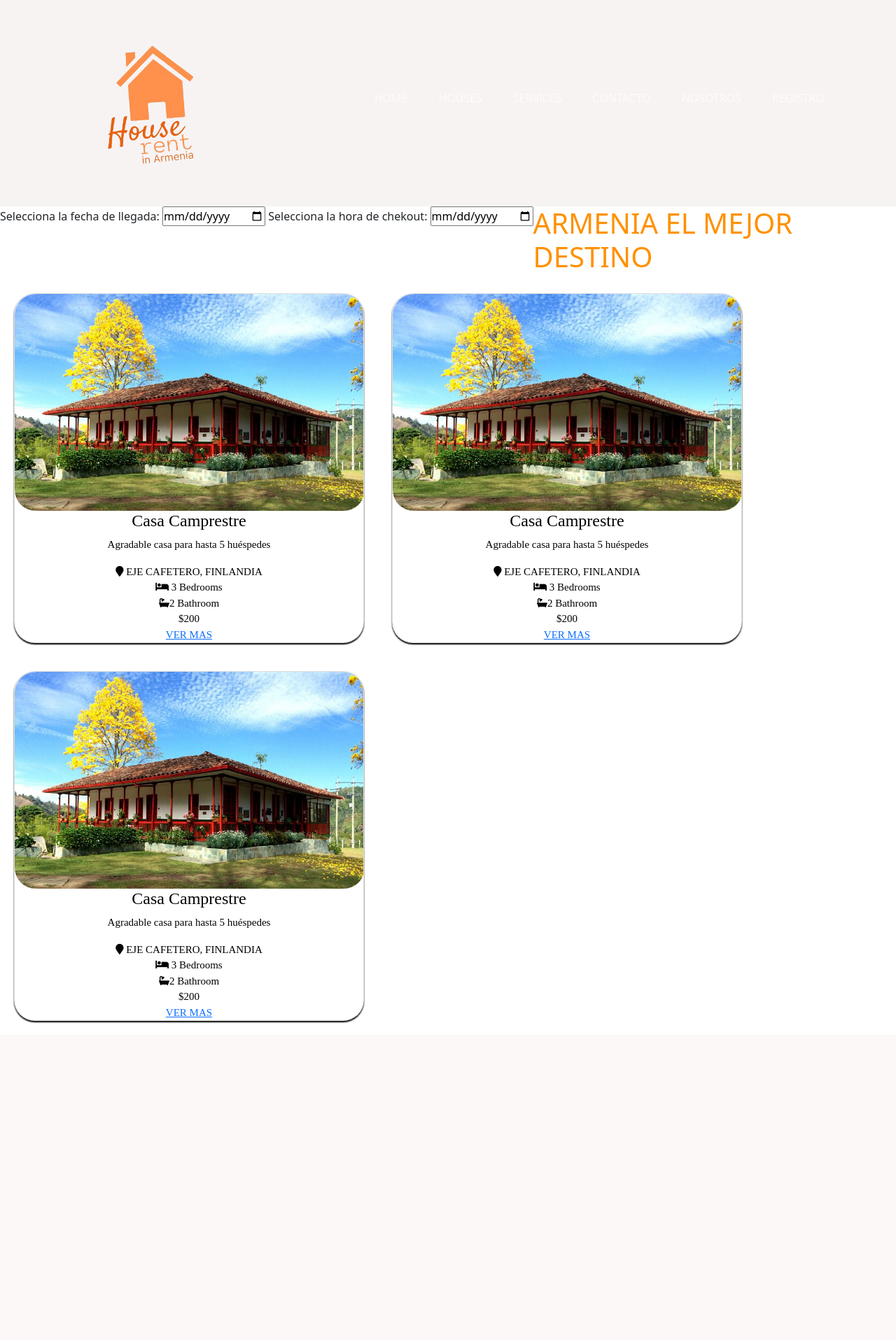
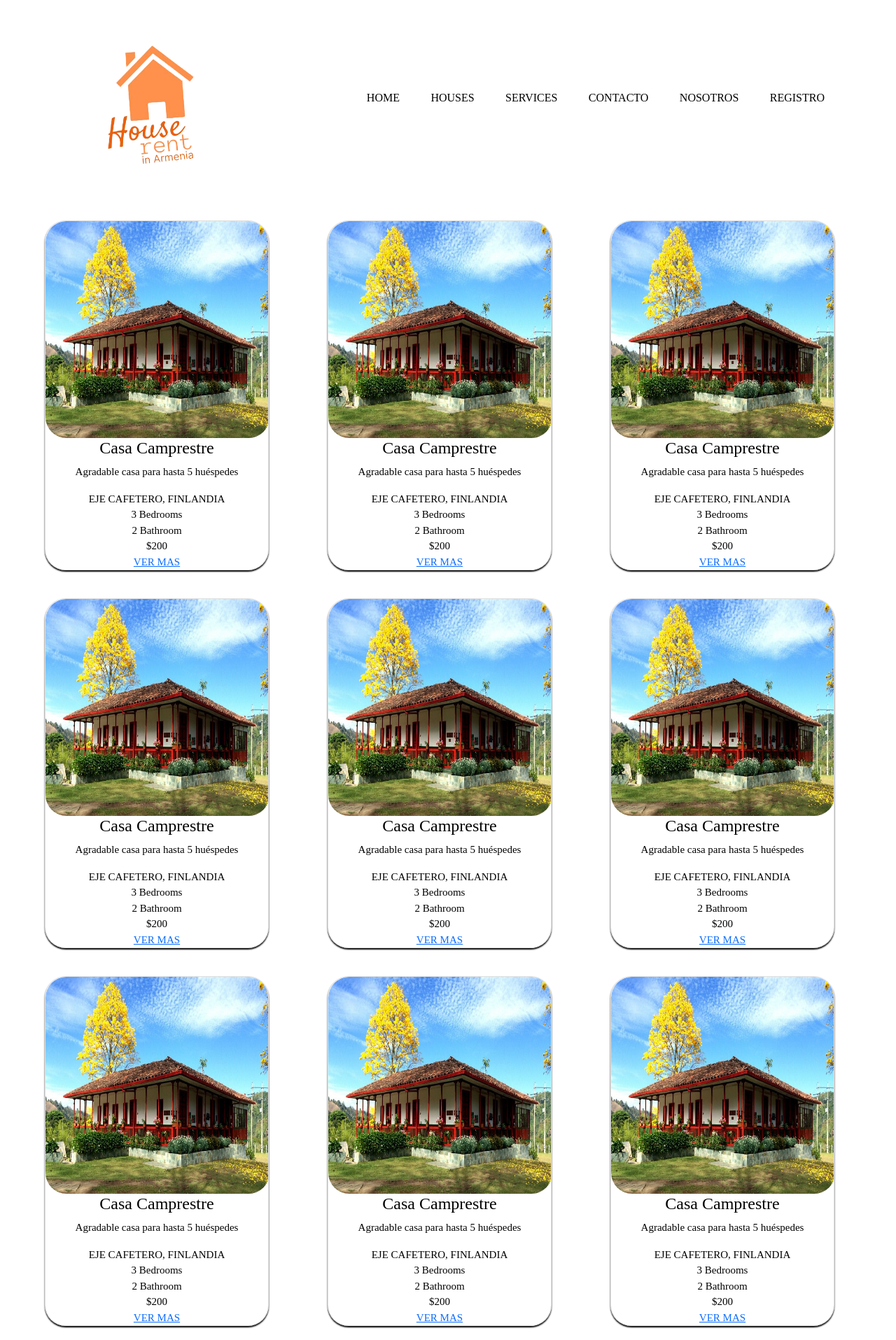
Before and after one commit to PaolaRoa/airbnb_criollo, a PHP site: page / in a window 1280 px wide. Shown: the whole page at 70% size. Before the commit the page ends 1462 px from the top, so only its background shows below. Run offline with PHP 8.4, Linux system fonts and the light colour scheme; some libraries are stand-ins or nearby versions.

Commit message:
changes index

```diff
--- a/assests/css/styles.css
+++ b/assests/css/styles.css
@@ -7,11 +7,12 @@
    }
 
    body{
-    background: #ffffff;
+    font-family: Arial, Helvetica, sans-serif;
+    margin: 0;
    }
 
    .navbar {
-       background-color: hsl(0, 20%, 96%);
+       background-color: hsla(0, 0%, 100%, 0.568);
        height: 40%;
     }
    .logo {
@@ -27,6 +28,7 @@
    }
 
    .title {
+       font-family: Arial, Helvetica, sans-serif;
        color:  #ff9100 ;
        align-items: center;
        display: flex;
@@ -58,8 +60,8 @@
    .menu > li > a{
     display: block;
     padding: 15px 20px;
-    color: #fffbfb;
-    font-family: 'Open sans';
+    color: #000000;
+    font-family: 'Arial, Helvetica, sans-serif';
     text-decoration: none;
    }
 
@@ -84,7 +86,7 @@
     display: block;
     padding: 15px;
     color: rgb(3, 3, 3);
-    font-family: 'Open sans';
+    font-family: 'Arial, Helvetica, sans-serif';
     text-decoration: none;
    }
 
@@ -98,20 +100,19 @@
    /*  CARDS          */
    /* --------------- */
 
-   /*.contenedor-tarjetas {
+   .contenedor-tarjetas {
     width: 100%;
     max-width: 1200px;
     height: 430;
     display: flex;
     flex-wrap: wrap;
     justify-content: center;
-    margin: auto;
     align-items: center;
 
-     }*/
+     }
 
      .card{
-    width: 500px;
+    width: 320px;
     height: 500px;
     border-radius: 30px;
     box-shadow: 0 2px 2px rgb(0, 0, 0);
@@ -119,9 +120,10 @@
     margin:20px;
     text-align: center;
     transition: all 0.25s;
-    font-family: 'Bodoni Moda', serif;
+    font-family: 'Arial, Helvetica, sans-serif';
     color: rgb(2, 2, 2);
-    background-color: hsl(0, 0%, 100%);
+    margin-left: 5%;
+    background-color: hsla(0, 0%, 100%, 0.568);
     font-size: 15px;
     float:left;
 
@@ -134,7 +136,7 @@
      }
 
      .card img{
-    width: 500px;
+    width: 320px;
     height: 320px;
     border-radius: 30px;
 
--- a/index.php
+++ b/index.php
@@ -1,19 +1,20 @@
 <!DOCTYPE html>
 <html lang="en">
+
 <head>
     <meta charset="UTF-8">
     <title>¡CASAS EN RENTA ARMENIA!</title>
     <meta name="viewport" content="width=device-width, user-scalable=no, initial-scale=1.0, maximum-scale=1.0, minimum-scale=1.0">
     <!-- BOOTSTRAP 4 -->
     <link href="https://cdn.jsdelivr.net/npm/bootstrap@5.0.0-beta2/dist/css/bootstrap.min.css" rel="stylesheet" integrity="sha384-BmbxuPwQa2lc/FVzBcNJ7UAyJxM6wuqIj61tLrc4wSX0szH/Ev+nYRRuWlolflfl" crossorigin="anonymous">
-    <!-- FONT AWESOEM -->
-    <link rel="stylesheet" href="https://use.fontawesome.com/releases/v5.6.3/css/all.css" integrity="sha384-UHRtZLI+pbxtHCWp1t77Bi1L4ZtiqrqD80Kn4Z8NTSRyMA2Fd33n5dQ8lWUE00s/" crossorigin="anonymous">
+    <!-- CSS STYLES INDEX -->
     <link rel="stylesheet" type="text/css" href="assests/css/styles.css">
 </head>
+
 <body>
     <!-- HEADER AND MENU -->
     <header>
-  <nav class="navbar navbar-light" >
+        <nav class="navbar navbar-light">
 
             <div class="container">
                 <img class="logo" src="assests/img/logo.png">
@@ -37,25 +38,12 @@
         </nav>
         <!-- HEADER AND MENU -->
 
-    <div class="formdate">
-       <form name="formulario" method="post" action="/send.php">
-         <!-- Campo de entrada de fecha -->
-         Selecciona la fecha de llegada:
-        <input type="date" name="fecha" />
-        <!-- Campo de entrada de hora -->
-        Selecciona la hora de chekout:
-        <input type="date" name="fecha" />
-      </form>
-    </div>
 
-    <div class ="title">
-        <h1>ARMENIA EL MEJOR DESTINO</h1>
-    </div>
 
         <!-- CARDS HOUSES -->
         <div class="contedor-tarjetas">
 
-    <div class ="card" >
+            <div class="card">
                 <img src="assests/img/photo1.jpg">
                 <h4>Casa Camprestre </h4>
                 <P>Agradable casa para hasta 5 huéspedes </P>
@@ -72,7 +60,7 @@
                 <div class="rent-price pull-left">$200</div>
                 <a href="#">VER MAS</a>
             </div>
-    <div class ="card" >
+            <div class="card">
                 <img src="assests/img/photo1.jpg">
                 <h4>Casa Camprestre </h4>
                 <P>Agradable casa para hasta 5 huéspedes </P>
@@ -89,7 +77,7 @@
                 <div class="rent-price pull-left">$200</div>
                 <a href="#">VER MAS</a>
             </div>
-    <div class ="card" >
+            <div class="card">
                 <img src="assests/img/photo1.jpg">
                 <h4>Casa Camprestre </h4>
                 <P>Agradable casa para hasta 5 huéspedes </P>
@@ -106,5 +94,109 @@
                 <div class="rent-price pull-left">$200</div>
                 <a href="#">VER MAS</a>
             </div>
+            <div class="card">
+                <img src="assests/img/photo1.jpg">
+                <h4>Casa Camprestre </h4>
+                <P>Agradable casa para hasta 5 huéspedes </P>
+                <span>
+                    <i class="fa fa-map-marker"></i>
+                    EJE CAFETERO, FINLANDIA
+                </span>
+                <span>
+                    <i class="fa fa-bed"></i> 3 Bedrooms
+                </span>
+                <span>
+                    <i class="fa fa-bath"></i>2 Bathroom
+                </span>
+                <div class="rent-price pull-left">$200</div>
+                <a href="#">VER MAS</a>
+            </div>
+            <div class="card">
+                <img src="assests/img/photo1.jpg">
+                <h4>Casa Camprestre </h4>
+                <P>Agradable casa para hasta 5 huéspedes </P>
+                <span>
+                    <i class="fa fa-map-marker"></i>
+                    EJE CAFETERO, FINLANDIA
+                </span>
+                <span>
+                    <i class="fa fa-bed"></i> 3 Bedrooms
+                </span>
+                <span>
+                    <i class="fa fa-bath"></i>2 Bathroom
+                </span>
+                <div class="rent-price pull-left">$200</div>
+                <a href="#">VER MAS</a>
+            </div>
+            <div class="card">
+                <img src="assests/img/photo1.jpg">
+                <h4>Casa Camprestre </h4>
+                <P>Agradable casa para hasta 5 huéspedes </P>
+                <span>
+                    <i class="fa fa-map-marker"></i>
+                    EJE CAFETERO, FINLANDIA
+                </span>
+                <span>
+                    <i class="fa fa-bed"></i> 3 Bedrooms
+                </span>
+                <span>
+                    <i class="fa fa-bath"></i>2 Bathroom
+                </span>
+                <div class="rent-price pull-left">$200</div>
+                <a href="#">VER MAS</a>
+            </div>
+            <div class="card">
+                <img src="assests/img/photo1.jpg">
+                <h4>Casa Camprestre </h4>
+                <P>Agradable casa para hasta 5 huéspedes </P>
+                <span>
+                    <i class="fa fa-map-marker"></i>
+                    EJE CAFETERO, FINLANDIA
+                </span>
+                <span>
+                    <i class="fa fa-bed"></i> 3 Bedrooms
+                </span>
+                <span>
+                    <i class="fa fa-bath"></i>2 Bathroom
+                </span>
+                <div class="rent-price pull-left">$200</div>
+                <a href="#">VER MAS</a>
+            </div>
+            <div class="card">
+                <img src="assests/img/photo1.jpg">
+                <h4>Casa Camprestre </h4>
+                <P>Agradable casa para hasta 5 huéspedes </P>
+                <span>
+                    <i class="fa fa-map-marker"></i>
+                    EJE CAFETERO, FINLANDIA
+                </span>
+                <span>
+                    <i class="fa fa-bed"></i> 3 Bedrooms
+                </span>
+                <span>
+                    <i class="fa fa-bath"></i>2 Bathroom
+                </span>
+                <div class="rent-price pull-left">$200</div>
+                <a href="#">VER MAS</a>
+            </div>
+            <div class="card">
+                <img src="assests/img/photo1.jpg">
+                <h4>Casa Camprestre </h4>
+                <P>Agradable casa para hasta 5 huéspedes </P>
+                <span>
+                    <i class="fa fa-map-marker"></i>
+                    EJE CAFETERO, FINLANDIA
+                </span>
+                <span>
+                    <i class="fa fa-bed"></i> 3 Bedrooms
+                </span>
+                <span>
+                    <i class="fa fa-bath"></i>2 Bathroom
+                </span>
+                <div class="rent-price pull-left">$200</div>
+                <a href="#">VER MAS</a>
+            </div>
+        </div>
 </body>
+
 </html>
```
Also changed, not shown: assests/img/corcoran-valley-bamboo.jpg (added). Lines whose indentation alone changed are shown as unchanged.
